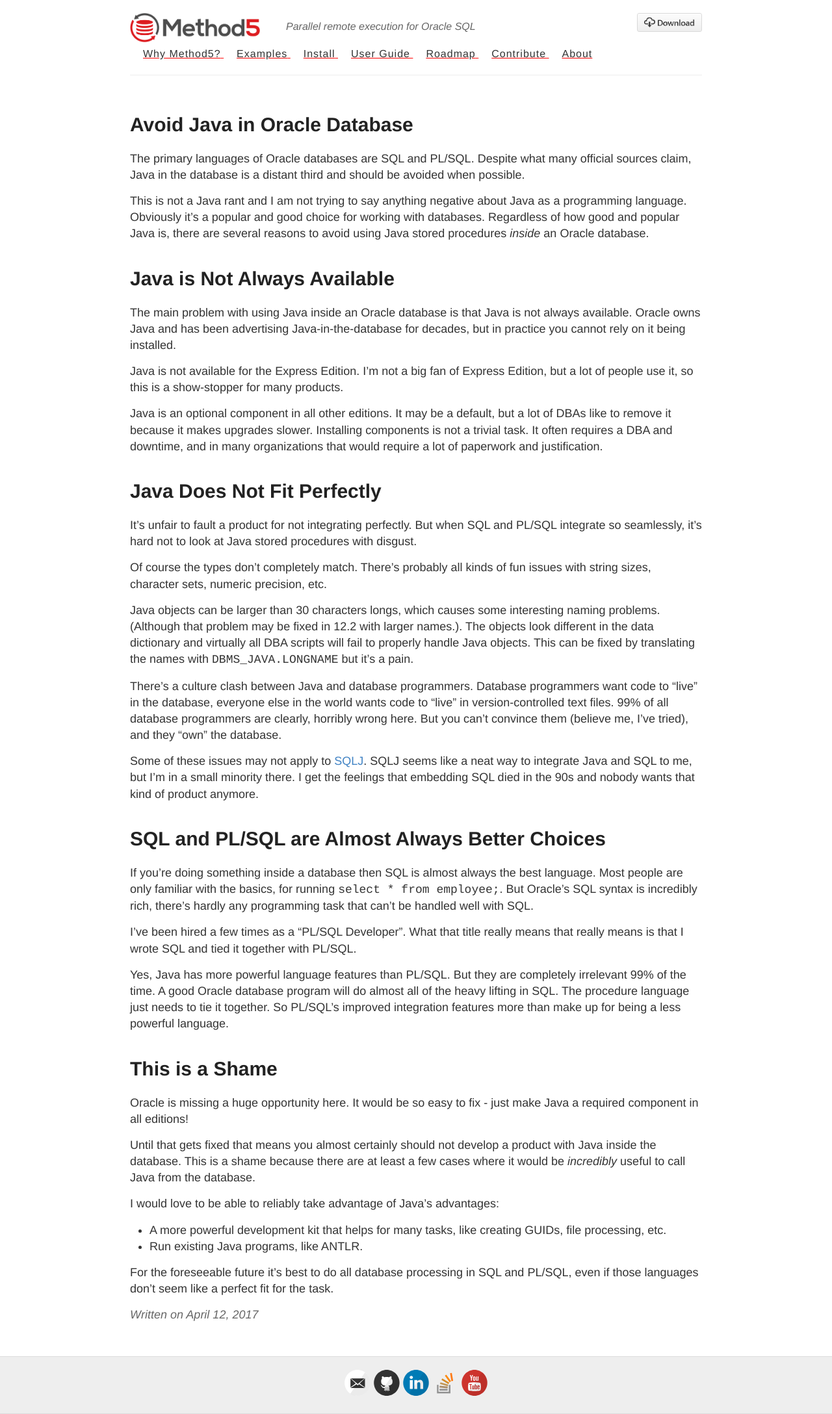
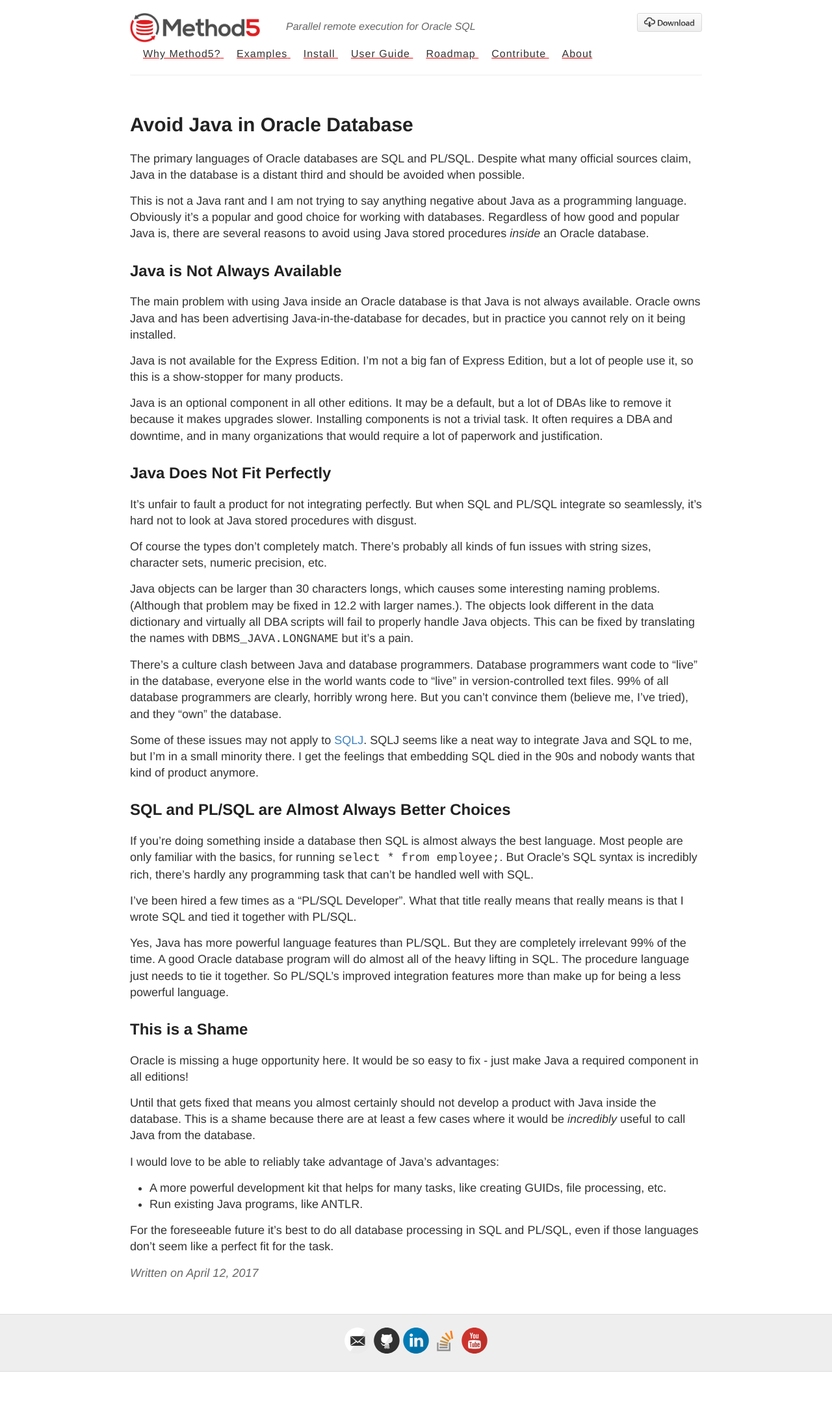
Before and after one commit to method5/method5.github.io, a Jekyll site: the page built from _posts/2017-04-12-Avoid-Java-In-DB.md, in a window 1280 px wide. Shown: the whole page at 65% size. Built offline with Jekyll 4.4.1, drawn with Linux system fonts in a browser that asks for light colours; comment, search, counter and statistics services are not loaded; after the commit the page ends 2111 px from its top, so only the background shows below that.

```diff
--- a/_posts/2017-04-12-Avoid-Java-In-DB.md
+++ b/_posts/2017-04-12-Avoid-Java-In-DB.md
@@ -7,7 +7,7 @@ The primary languages of Oracle databases are SQL and PL/SQL.  Despite what many
 
 This is not a Java rant and I am not trying to say anything negative about Java as a programming language.  Obviously it's a popular and good choice for working with databases.  Regardless of how good and popular Java is, there are several reasons to avoid using Java stored procedures *inside* an Oracle database.
 
-# Java is Not Always Available
+## Java is Not Always Available
 
 The main problem with using Java inside an Oracle database is that Java is not always available.  Oracle owns Java and has been advertising Java-in-the-database for decades, but in practice you cannot rely on it being installed.
 
@@ -15,7 +15,7 @@ Java is not available for the Express Edition.  I'm not a big fan of Express Edi
 
 Java is an optional component in all other editions.  It may be a default, but a lot of DBAs like to remove it because it makes upgrades slower.  Installing components is not a trivial task.  It often requires a DBA and downtime, and in many organizations that would require a lot of paperwork and justification.
 
-# Java Does Not Fit Perfectly
+## Java Does Not Fit Perfectly
 
 It's unfair to fault a product for not integrating perfectly.  But when SQL and PL/SQL integrate so seamlessly, it's hard not to look at Java stored procedures with disgust.
 
@@ -27,7 +27,7 @@ There's a culture clash between Java and database programmers.  Database program
 
 Some of these issues may not apply to [SQLJ](https://en.wikipedia.org/wiki/SQLJ).  SQLJ seems like a neat way to integrate Java and SQL to me, but I'm in a small minority there.  I get the feelings that embedding SQL died in the 90s and nobody wants that kind of product anymore.
 
-# SQL and PL/SQL are Almost Always Better Choices
+## SQL and PL/SQL are Almost Always Better Choices
 
 If you're doing something inside a database then SQL is almost always the best language.  Most people are only familiar with the basics, for running `select * from employee;`.  But Oracle's SQL syntax is incredibly rich, there's hardly any programming task that can't be handled well with SQL.
 
@@ -35,7 +35,7 @@ I've been hired a few times as a "PL/SQL Developer".  What that title really mea
 
 Yes, Java has more powerful language features than PL/SQL.  But they are completely irrelevant 99% of the time.  A good Oracle database program will do almost all of the heavy lifting in SQL.  The procedure language just needs to tie it together.  So PL/SQL's improved integration features more than make up for being a less powerful language.
 
-# This is a Shame
+## This is a Shame
 
 Oracle is missing a huge opportunity here.  It would be so easy to fix - just make Java a required component in all editions!
 
```
